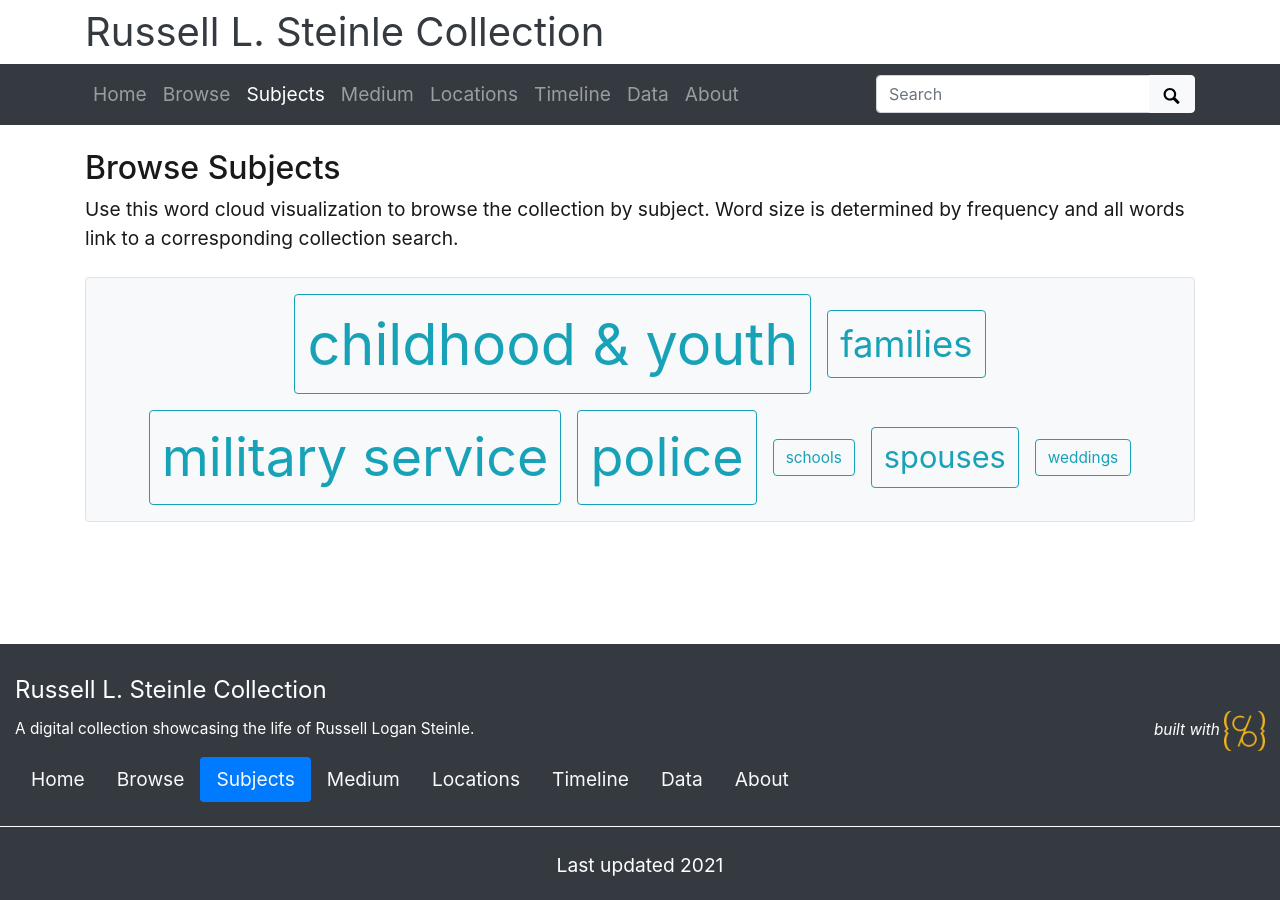
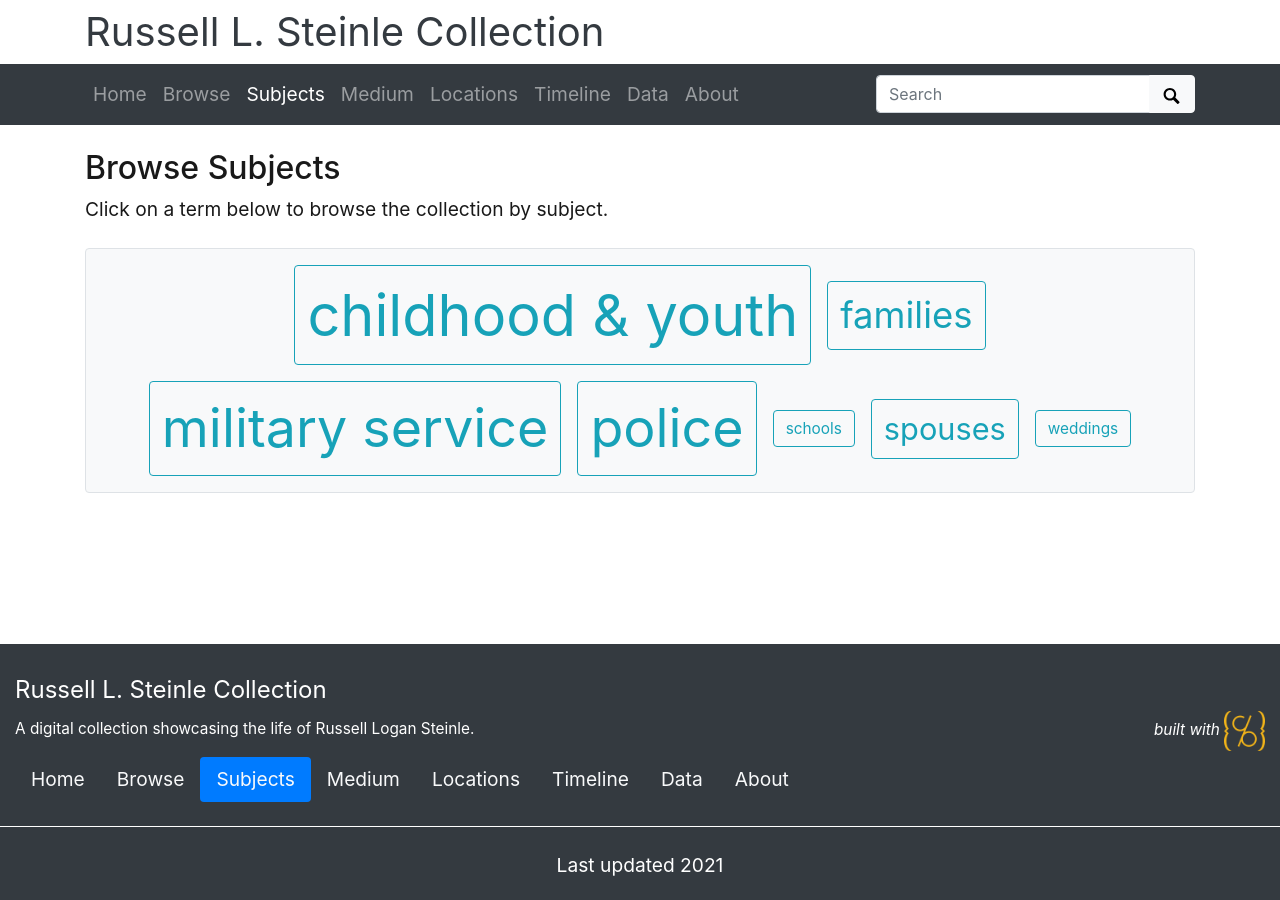
Before and after one commit to mialsteinle/russell-logan-steinle, a Jekyll site: the page built from pages/subjects.md, in a window 1280 px wide. Built offline with Jekyll 4.4.1, drawn with Linux system fonts in a browser that asks for light colours.

Commit message:
Update subjects.md

```diff
--- a/pages/subjects.md
+++ b/pages/subjects.md
@@ -10,5 +10,4 @@
 
 ## Browse Subjects
 
-Use this word cloud visualization to browse the collection by subject.
-Word size is determined by frequency and all words link to a corresponding collection search.
+Click on a term below to browse the collection by subject.
```
